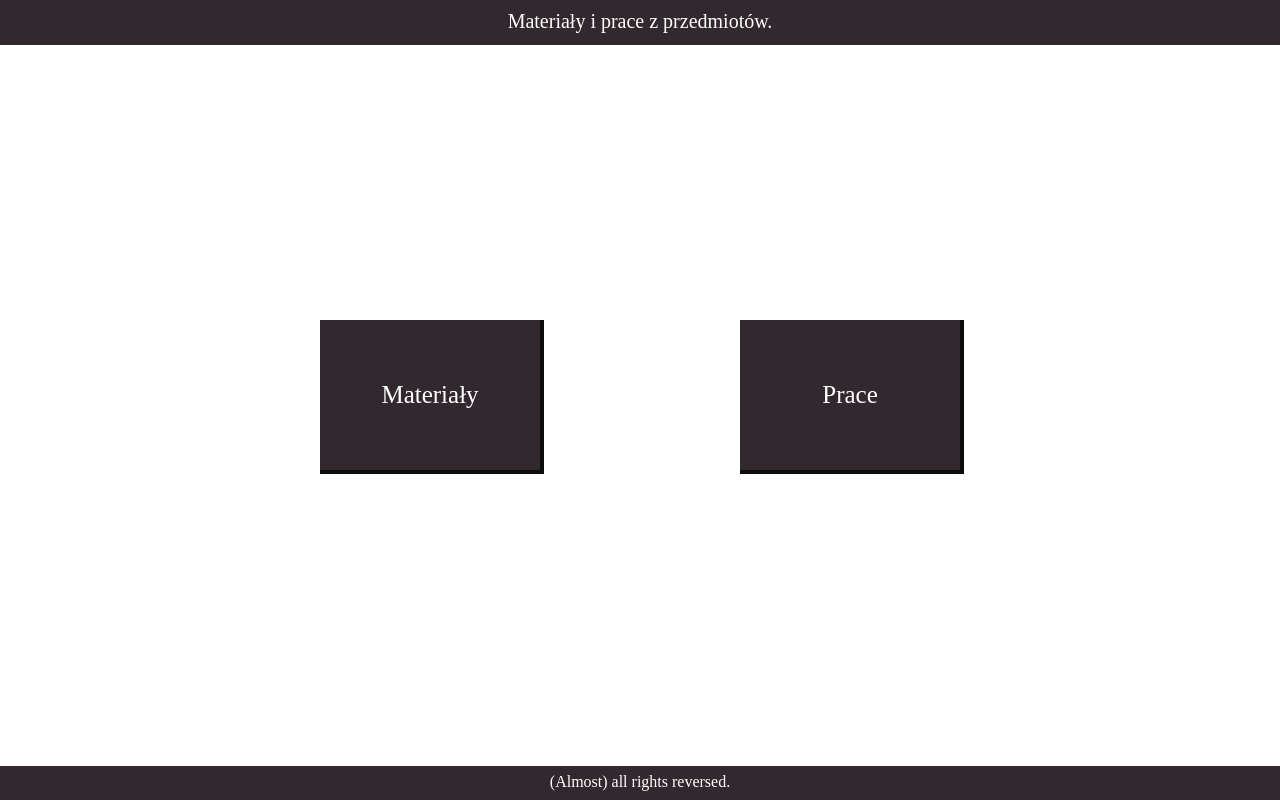
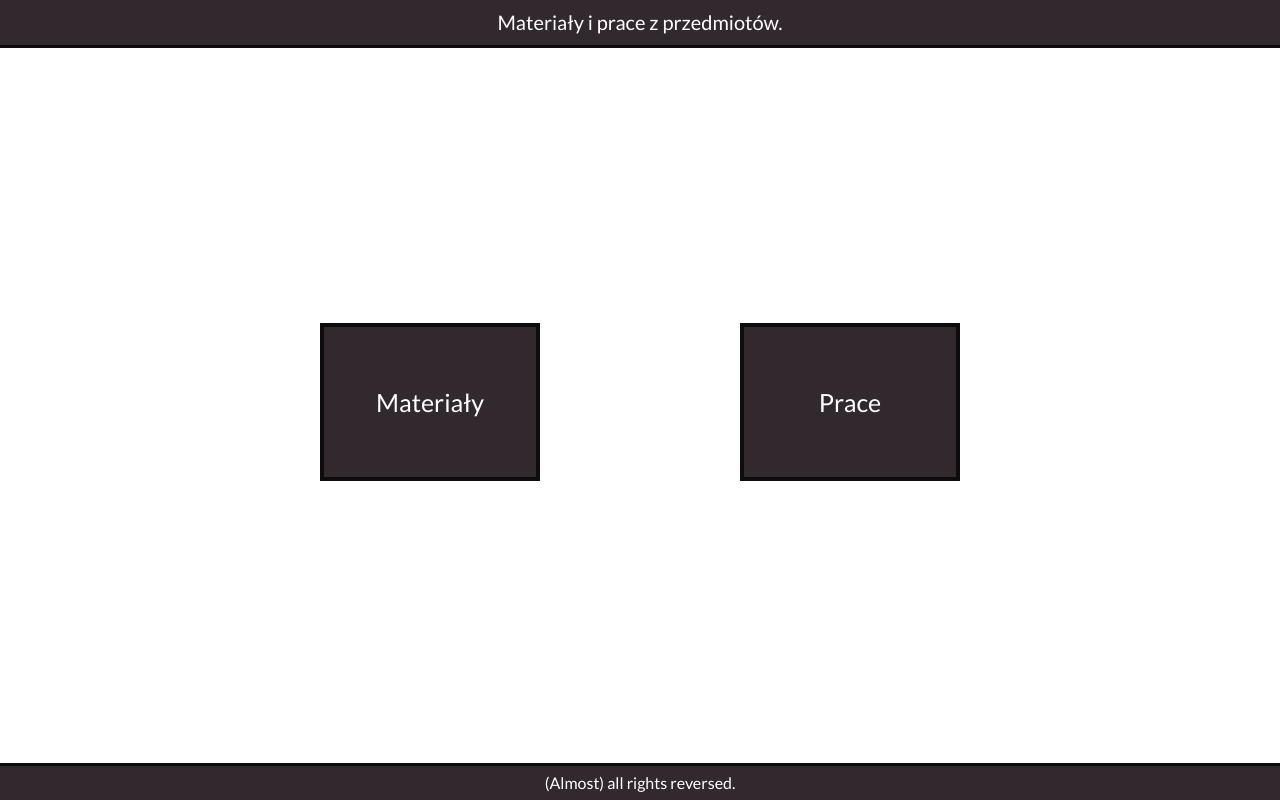
Before and after one commit to ConstantlyL00ped/SchoolSite, a plain HTML site: page main.html in a window 1280 px wide. Both pictures are taken after a click on the element "Materiały". Drawn offline with Linux system fonts and the light colour scheme.

Commit message:
Added js hiperlink for menu buttons. Styled main page a little bit.

```diff
--- a/css/main.css
+++ b/css/main.css
@@ -2,7 +2,9 @@
     --underlineWidth: 75px;
     --hideOrShow: 1;
 }
-
+html{
+    font-family: 'Lato', sans-serif;
+}
 body{
     position: relative;
     height: 100vh;
@@ -25,6 +27,7 @@ body{
     height: 45px;
     position: relative;
     color: white;
+    border-bottom: solid 3px rgba(12, 12, 12, 1);
 }
 main{
     height: 100%;
@@ -48,16 +51,11 @@ main{
     color: white;
     font-size: 25px;
     position: relative;
-    -webkit-box-shadow: 2px 2px 0px 2px rgba(12, 12, 12, 1);
-    -moz-box-shadow: 2px 2px 0px 2px rgba(12, 12, 12, 1);
-    box-shadow: 2px 2px 0px 2px rgba(12, 12, 12, 1);
+    border: solid 4px rgba(12, 12, 12, 1);
     cursor: pointer;
 }
 .menuButton:first-child{
     margin-right: 200px;
-    -webkit-box-shadow: 2px 2px 0px 2px rgba(12, 12, 12, 1);
-    -moz-box-shadow: 2px 2px 0px 2px rgba(12, 12, 12, 1);
-    box-shadow: 2px 2px 0px 2px rgba(12, 12, 12, 1);
 }
 .menuButton:hover{
     opacity: 0.9;
@@ -65,7 +63,7 @@ main{
 .buttonText{
     position: absolute;
     width: 100%;
-    top: 60.5px;
+    top: 60px;
 }
 .underline{
     transition: opacity 0.5s;
@@ -89,6 +87,7 @@ footer{
     width: 100%;
     text-align: center;
     color: white;
+    border-top: solid 3px rgba(12, 12, 12, 1);
 }
 .footerText{
     position: absolute;
@@ -104,8 +103,8 @@ footer{
     opacity: 1 !important;
 }
 .bigger{
-    width: 100px;
+    width: 110px;
 }
 .smaller{
-    width: 58px;
+    width: 68px;
 }
--- a/js/main.js
+++ b/js/main.js
@@ -17,8 +17,17 @@ function hiddeUnderline(evt){
     }
 }
 
+function changeMenu(evt){
+    if(evt.currentTarget.myParam == 0){
+        window.location.href = "file:///E:/kod/stronaDoSzkoly/stuffToLearn.html" //Change file path.
+    }else{
+        window.location.href = "file:///E:/kod/stronaDoSzkoly/homeworks.html" //Also.
+    }
+}
+
 for(let x = 0; x <= 1; x++){
     mainMenuButtons[x].myParam = x;
     mainMenuButtons[x].addEventListener("mouseover", showUnderline)
     mainMenuButtons[x].addEventListener("mouseleave", hiddeUnderline)
+    mainMenuButtons[x].addEventListener("click", changeMenu)
 }
--- a/main.html
+++ b/main.html
@@ -2,6 +2,9 @@
 <html>
     <head>
         <link rel="stylesheet" type="text/css" href="css/main.css">
+        <link rel="preconnect" href="https://fonts.googleapis.com">
+        <link rel="preconnect" href="https://fonts.gstatic.com" crossorigin>
+        <link href="https://fonts.googleapis.com/css2?family=Lato&display=swap" rel="stylesheet">
         <script src="js/main.js" defer></script>
     </head>
     <body>
```
Also changed, not shown: homeworks.html (added), stuffToLearn.html (added).
